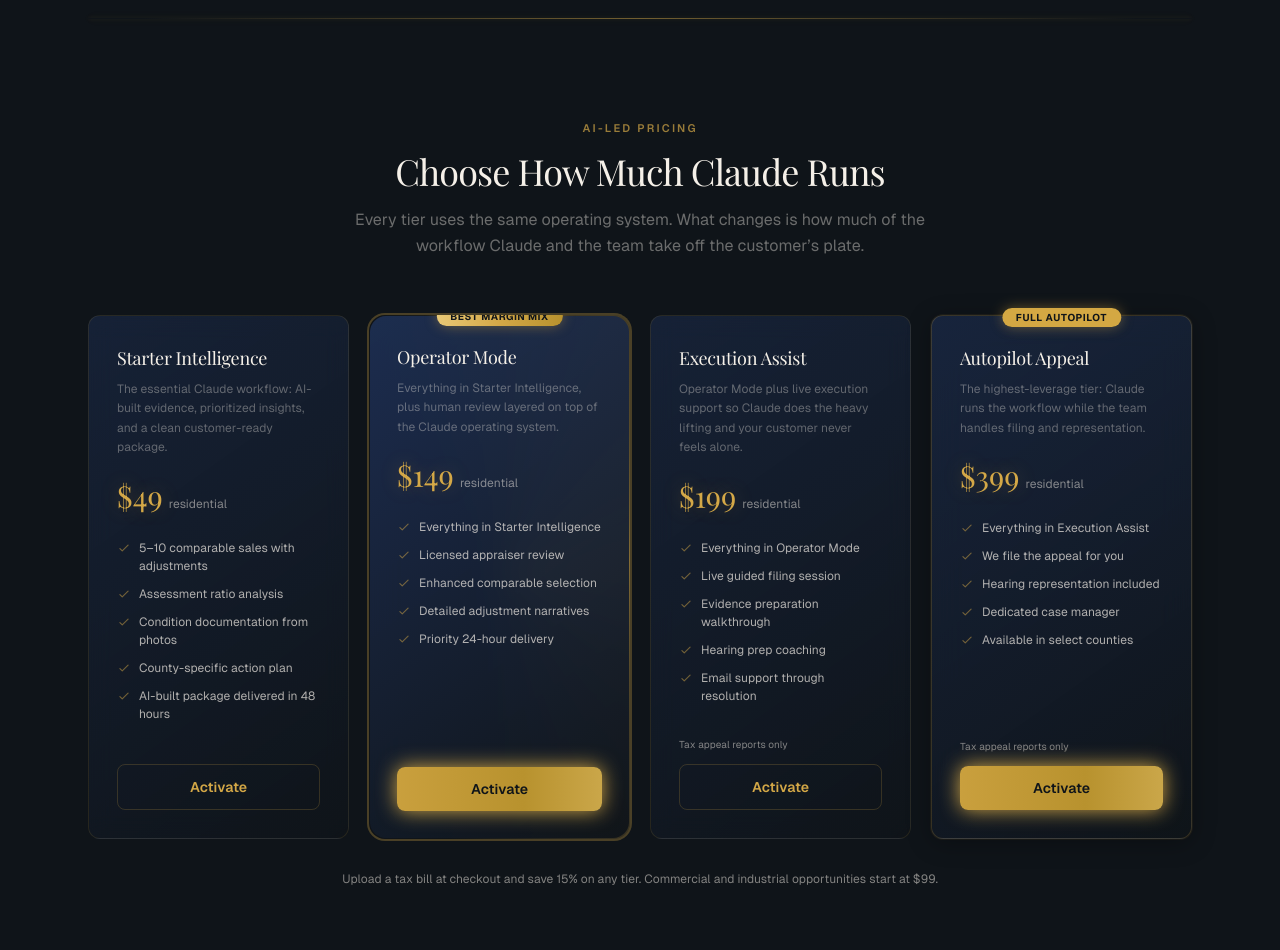
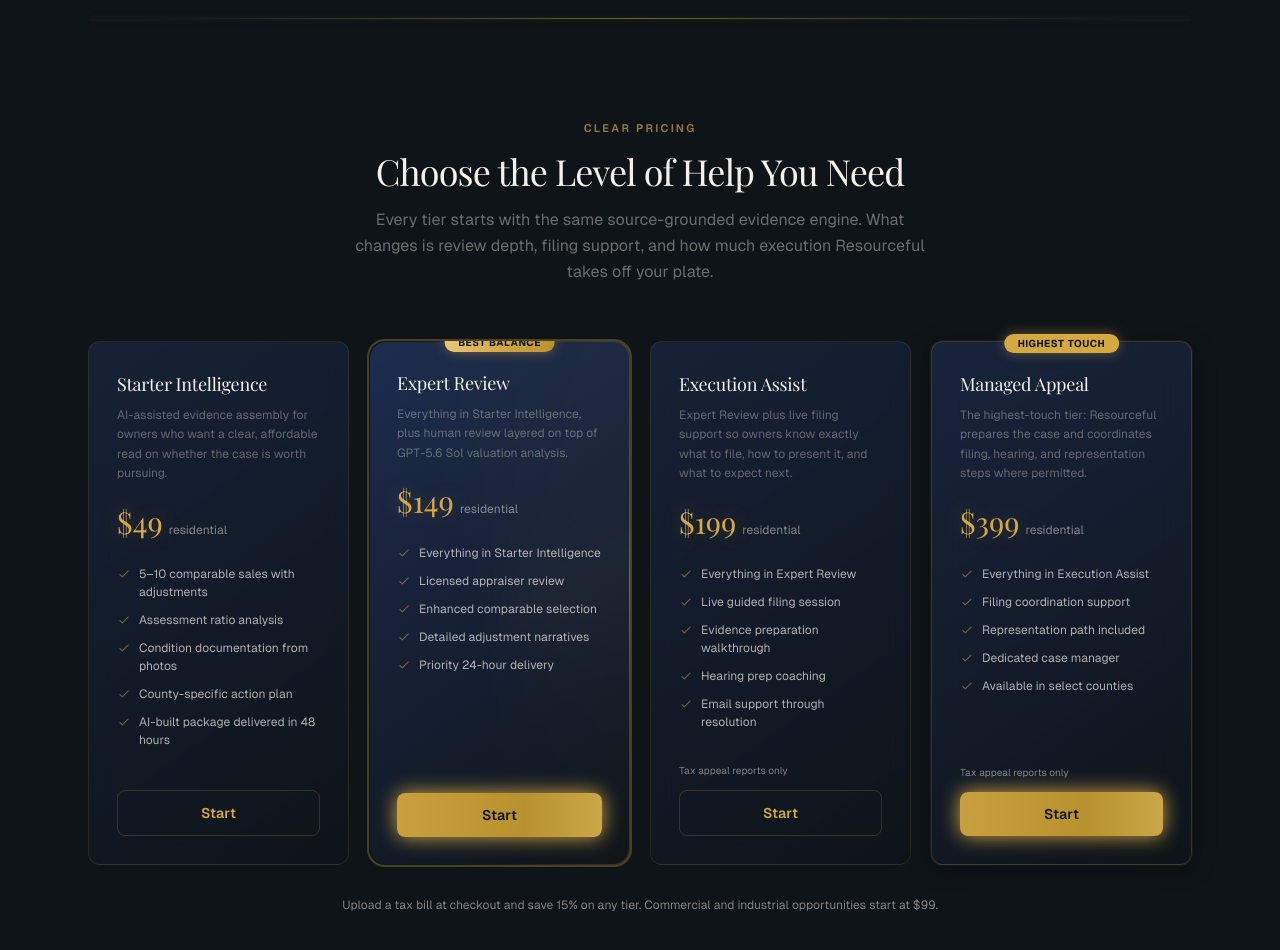
Before and after one commit to mikelaurenzo7-collab/Resourceful, a Next.js app: page / in a window 1280 px wide. Shown: the part 5320-6270 px from the top of the page. Built offline with nearby package versions, Linux system fonts and the light colour scheme; no server answers; a web font is replaced by a local one.

Commit message:
Make pricing copy more accurate and customer led

```diff
--- a/src/components/landing/PricingTable.tsx
+++ b/src/components/landing/PricingTable.tsx
@@ -5,7 +5,7 @@
   {
     name: 'Starter Intelligence',
     tier: 'auto' as const,
-    description: 'The essential Claude workflow: AI-built evidence, prioritized insights, and a clean customer-ready package.',
+    description: 'AI-assisted evidence assembly for owners who want a clear, affordable read on whether the case is worth pursuing.',
     features: [
       '5–10 comparable sales with adjustments',
       'Assessment ratio analysis',
@@ -16,9 +16,9 @@
     cta: 'Get Started',
   },
   {
-    name: 'Operator Mode',
+    name: 'Expert Review',
     tier: 'expert_reviewed' as const,
-    description: 'Everything in Starter Intelligence, plus human review layered on top of the Claude operating system.',
+    description: 'Everything in Starter Intelligence, plus human review layered on top of GPT-5.6 Sol valuation analysis.',
     features: [
       'Everything in Starter Intelligence',
       'Licensed appraiser review',
@@ -32,9 +32,9 @@
   {
     name: 'Execution Assist',
     tier: 'guided_filing' as const,
-    description: 'Operator Mode plus live execution support so Claude does the heavy lifting and your customer never feels alone.',
+    description: 'Expert Review plus live filing support so owners know exactly what to file, how to present it, and what to expect next.',
     features: [
-      'Everything in Operator Mode',
+      'Everything in Expert Review',
       'Live guided filing session',
       'Evidence preparation walkthrough',
       'Hearing prep coaching',
@@ -44,13 +44,13 @@
     appealOnly: true,
   },
   {
-    name: 'Autopilot Appeal',
+    name: 'Managed Appeal',
     tier: 'full_representation' as const,
-    description: 'The highest-leverage tier: Claude runs the workflow while the team handles filing and representation.',
+    description: 'The highest-touch tier: Resourceful prepares the case and coordinates filing, hearing, and representation steps where permitted.',
     features: [
       'Everything in Execution Assist',
-      'We file the appeal for you',
-      'Hearing representation included',
+      'Filing coordination support',
+      'Representation path included',
       'Dedicated case manager',
       'Available in select counties',
     ],
@@ -65,13 +65,13 @@
     <section className="mx-auto max-w-6xl px-6 py-24" id="pricing">
       <div className="text-center mb-14">
         <span className="text-[11px] font-semibold tracking-[0.2em] text-gold/70 uppercase">
-          AI-Led Pricing
+          Clear Pricing
         </span>
         <h2 className="font-display text-3xl md:text-4xl text-cream mt-3 tracking-tight">
-          Choose How Much Claude Runs
+          Choose the Level of Help You Need
         </h2>
         <p className="mt-4 text-cream/40 max-w-xl mx-auto leading-relaxed">
-          Every tier uses the same operating system. What changes is how much of the workflow Claude and the team take off the customer’s plate.
+          Every tier starts with the same source-grounded evidence engine. What changes is review depth, filing support, and how much execution Resourceful takes off your plate.
         </p>
       </div>
 
@@ -100,14 +100,14 @@
               {t.popular && (
                 <div className="absolute -top-3 left-1/2 -translate-x-1/2 z-10">
                   <span className="bg-gradient-to-r from-gold-light via-gold to-gold-dark text-navy-deep text-[10px] font-bold px-3.5 py-1 rounded-full uppercase tracking-wider animate-badge-pulse">
-                    Best Margin Mix
+                    Best Balance
                   </span>
                 </div>
               )}
               {t.premium && (
                 <div className="absolute -top-3 left-1/2 -translate-x-1/2 z-10">
                   <span className="bg-[#d4a843] text-navy-deep text-[10px] font-bold px-3.5 py-1 rounded-full uppercase tracking-wider animate-badge-pulse">
-                    Full Autopilot
+                    Highest Touch
                   </span>
                 </div>
               )}
@@ -146,8 +146,7 @@
                     : 'border border-gold/20 text-gold hover:border-gold/40 hover:bg-gold/[0.05] hover:shadow-[0_0_15px_rgba(212,168,71,0.05)]'}
                 `}
               >
-                    Activate
-
+                Start
               </Link>
             </div>
           );
```
